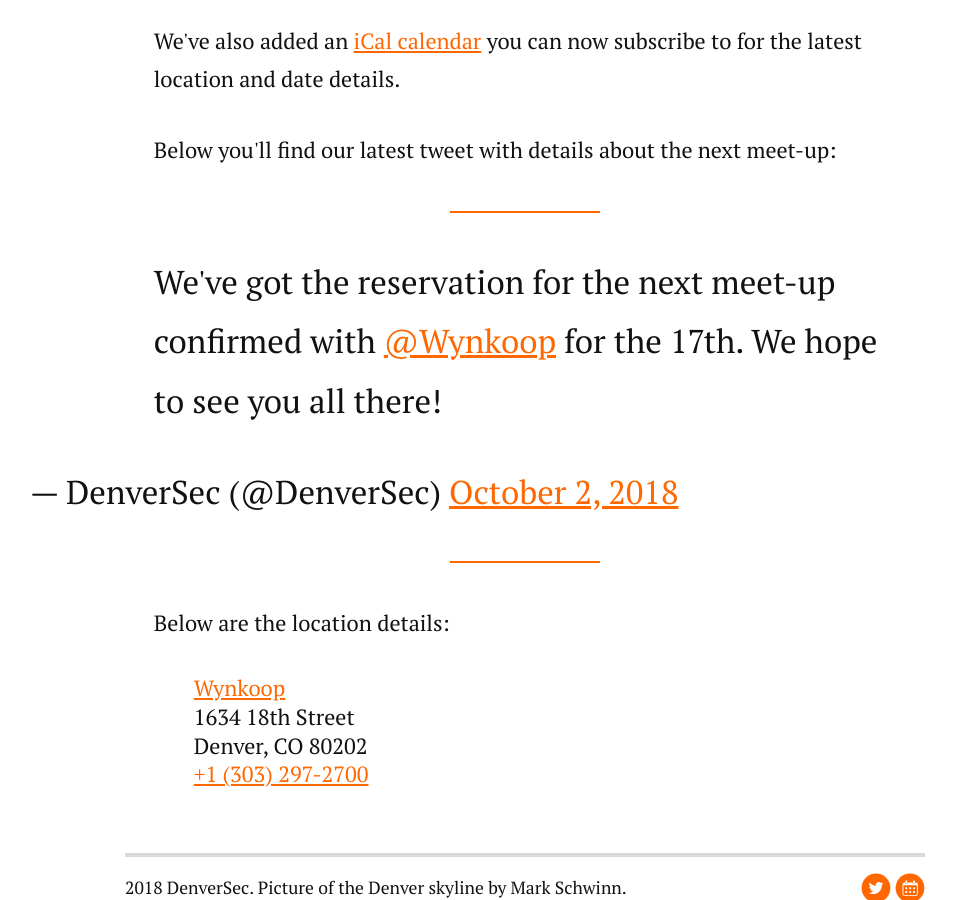
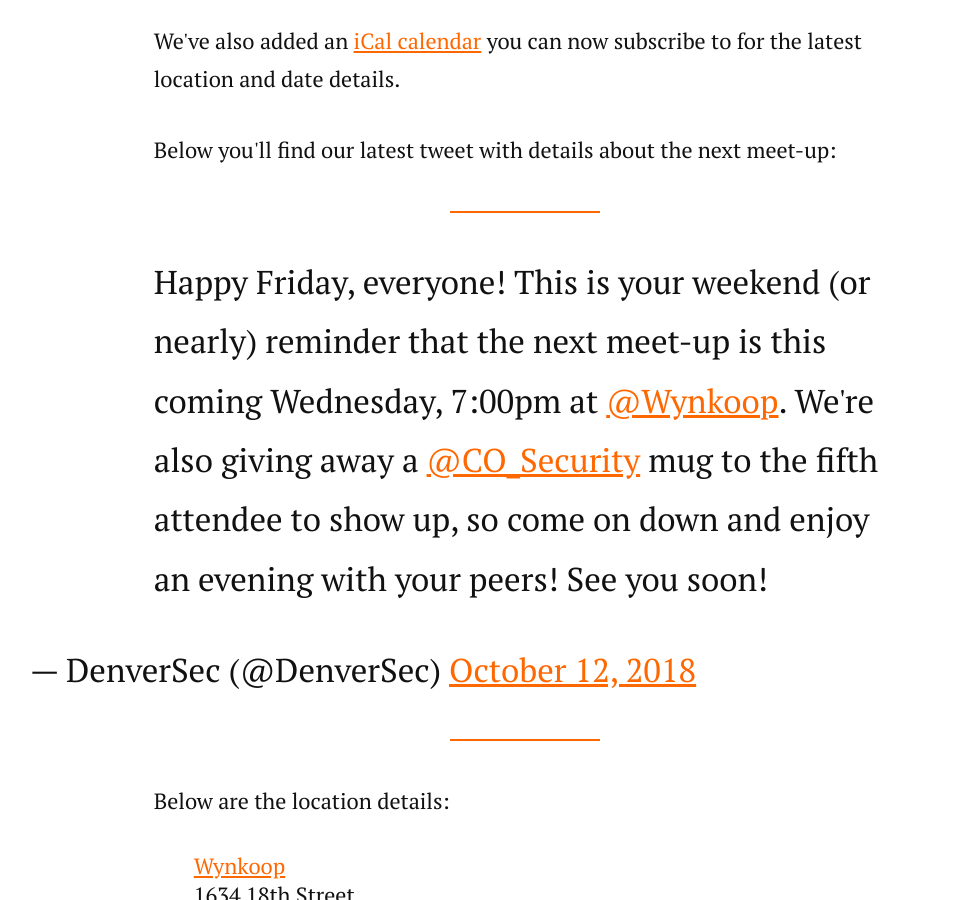
Before and after one commit to denversec/denversec.github.io, a Jekyll site: the page built from index.html, in a window 1280 px wide and 900 px high, scrolled down 961 px. Shown: the whole window, without its empty margins (115-1071 px from the left). Built offline with Jekyll 4.4.1, drawn with Linux system fonts in a browser that asks for light colours; nearby versions of some CDN libraries; comment, search, counter and statistics services are not loaded.

Commit message:
Update with latest twwet

```diff
--- a/index.html
+++ b/index.html
@@ -15,7 +15,7 @@
   <p>We've also added an <a href="/meetups.ics">iCal calendar</a> you can now subscribe to for the latest location and date details.
   <p>Below you'll find our latest tweet with details about the next meet-up:</p>
   <p>
-    <blockquote class="twitter-tweet" data-partner="tweetdeck"><p lang="en" dir="ltr">We&#39;ve got the reservation for the next meet-up confirmed with <a href="https://twitter.com/Wynkoop?ref_src=twsrc%5Etfw">@Wynkoop</a> for the 17th. We hope to see you all there!</p>&mdash; DenverSec (@DenverSec) <a href="https://twitter.com/DenverSec/status/1047195863829729280?ref_src=twsrc%5Etfw">October 2, 2018</a></blockquote>
+    <blockquote class="twitter-tweet" data-lang="en"><p lang="en" dir="ltr">Happy Friday, everyone! This is your weekend (or nearly) reminder that the next meet-up is this coming Wednesday, 7:00pm at <a href="https://twitter.com/Wynkoop?ref_src=twsrc%5Etfw">@Wynkoop</a>. We&#39;re also giving away a <a href="https://twitter.com/CO_Security?ref_src=twsrc%5Etfw">@CO_Security</a> mug to the fifth attendee to show up, so come on down and enjoy an evening with your peers! See you soon!</p>&mdash; DenverSec (@DenverSec) <a href="https://twitter.com/DenverSec/status/1050849096154533888?ref_src=twsrc%5Etfw">October 12, 2018</a></blockquote>
     <script async src="https://platform.twitter.com/widgets.js" charset="utf-8"></script>
   </p>
   <p>Below are the location details:</p>
```
